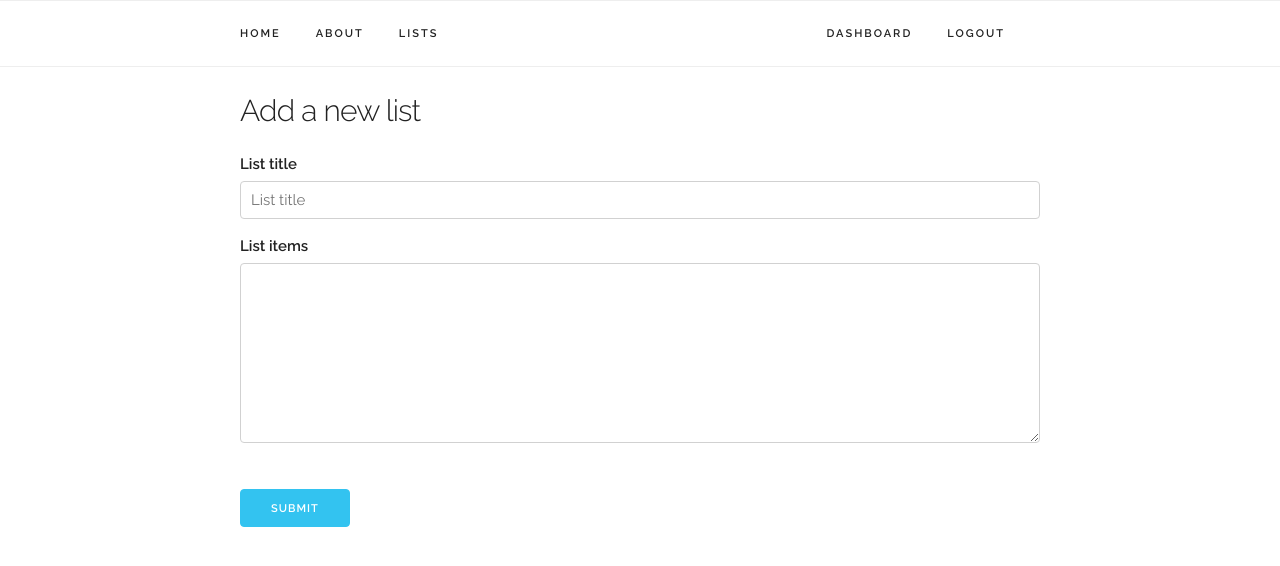
After one commit to michaelstrefeler/pySOMETHING, a Flask app: page /addList in a window 1280 px wide. The commit adds this page. Shown: the top 566 px of the page. Run offline with Flask 2, Linux system fonts and the light colour scheme; the visitor is signed in with stand-in values (Sample User, id 1); some libraries are stand-ins or nearby versions.

Commit message:
Restricted list access and tried to add lists

```diff
--- a/app.py
+++ b/app.py
@@ -114,7 +114,7 @@ def logout():
 def dashboard():
     cursor = mysql.connection.cursor()
 
-    result = cursor.execute("SELECT * FROM t_list")
+    result = cursor.execute("SELECT * FROM t_list WHERE lis_author = %s", [session['user']])
 
     lists = cursor.fetchall()
 
@@ -149,18 +149,49 @@ def lists():
 def list(id):
     cursor = mysql.connection.cursor()
 
-    result = cursor.execute("SELECT lis_title AS title, t_item.ite_description AS description FROM t_list NATURAL JOIN contains, t_item WHERE t_item.idItem = contains.idItem AND t_list.idList = %s", [id])
+    result = cursor.execute("SELECT lis_title AS title, lis_author, t_item.ite_description AS description FROM t_list NATURAL JOIN contains, t_item WHERE t_item.idItem = contains.idItem AND t_list.idList = %s AND lis_author = %s", ([id], [session['user']]))
 
     list = cursor.fetchall()
 
     if result > 0:
         return render_template('list.html', list = list, result = result)
     elif result == 0:
-        error = 'No list has that id'
+        error = 'None of your lists have that id'
         return render_template('list.html', error = error)
 
     cursor.close()
 
+# List form class
+class ListForm(Form):
+    title = StringField('List title', validators = [Length(min = 4, max = 100)])
+    items = TextAreaField('List items', validators = [Length(min = 4)])
+
+# Add list
+@app.route('/addList', methods = ['GET', 'POST'])
+@is_logged_in
+def addList():
+    form = ListForm(request.form)
+    if request.method == 'POST' and form.validate():
+        title = form.title.data
+        items = form.items.data
+
+        # Create cursor
+        cursor = mysql.connection.cursor()
+
+        # Execute query
+        cursor.execute("INSERT INTO t_list(lis_title, lis_author) VALUES(%s, %s)", (title, [session['user']]))
+
+        # Commit to database
+        mysql.connection.commit()
+
+        # Close cursor
+        cursor.close()
+
+        flash('Your list has been added', 'success')
+
+        return redirect(url_for('lists'))
+    return render_template('addList.html', form = form)
+
 if __name__ == '__main__':
     app.secret_key = '$2a$12$xRQceJ9HJgc0gPOFub84EuM2bH1OKiYCisnVg1OZLwTZG/AZAMd9a'
     app.run(debug=True)
--- a/static/css/custom.css
+++ b/static/css/custom.css
@@ -250,3 +250,7 @@
   width: initial;
   margin-left: 24% !important;
 }
+
+textarea{
+  height: 12em;
+}
--- /dev/null
+++ b/templates/addList.html
@@ -0,0 +1,19 @@
+{% extends 'layout.html' %}
+{% block body %}
+    <h4>Add a new list</h4>
+     {% from "includes/_formhelpers.html" import render_field %}
+    <form method="POST">
+        <div class="row">
+            <div class="twelve columns">
+                {{render_field(form.title, class_="u-full-width", placeholder="List title", id="title")}}
+            </div>
+        </div>
+        <div class="row">
+            <div class="twelve columns">
+                {{render_field(form.items, class_="u-full-width", id="items")}}
+            </div>
+        </div>
+        <br>
+        <input class="button-primary" value="Submit" type="submit">
+    </form>
+{% endblock %}
--- a/templates/layout.html
+++ b/templates/layout.html
@@ -38,12 +38,13 @@
         <!-- End Document -->
         <script src="//ajax.googleapis.com/ajax/libs/jquery/2.1.1/jquery.min.js"></script>
         <script src="{{ url_for('static', filename='js/site.js')}}"></script>
-        <script src="https://cdn.ckeditor.com/ckeditor5/1.0.0-beta.3/classic/ckeditor.js"></script>
         <script type="text/javascript">
-        ClassicEditor
-            .create(document.querySelector('#editor'))
-            .catch(error => {
-                console.error(error);
+        $('items').val = "○ "
+        $('#items').keypress(function (e) {
+                if (e.keyCode == 13) {
+                    // alert($('textarea').val());
+                    $('textarea').val($('textarea').val() + '○ ');
+                }
             });
         </script>
     </body>
```
